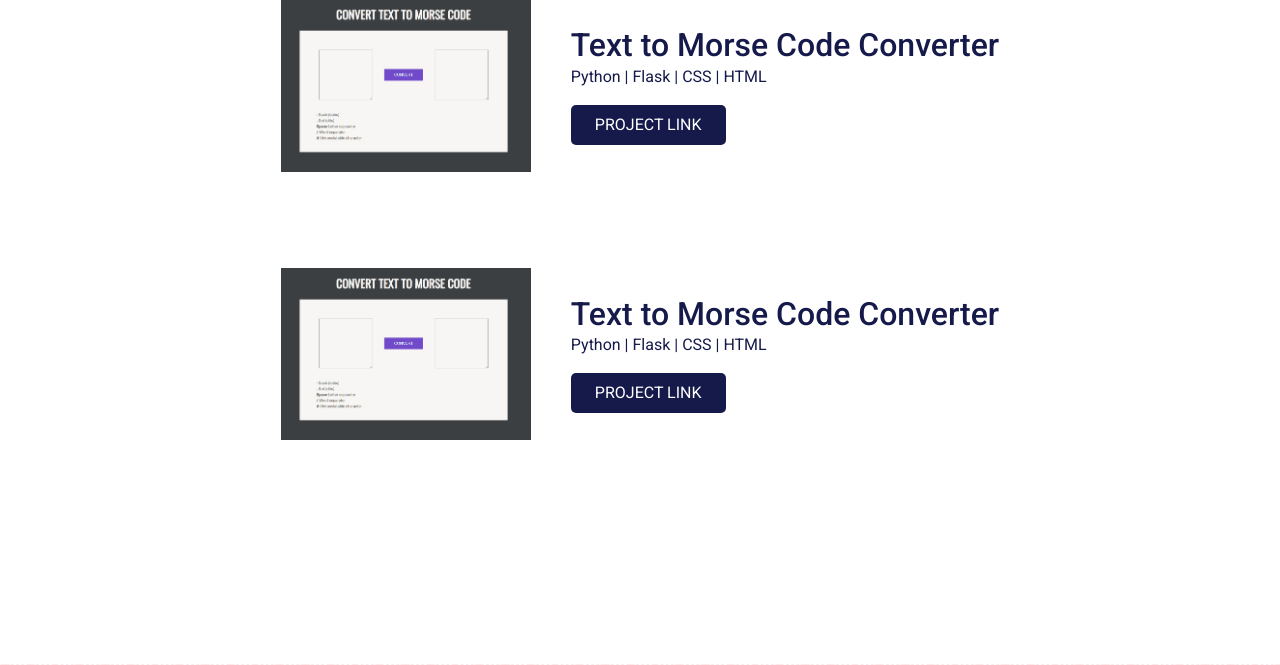
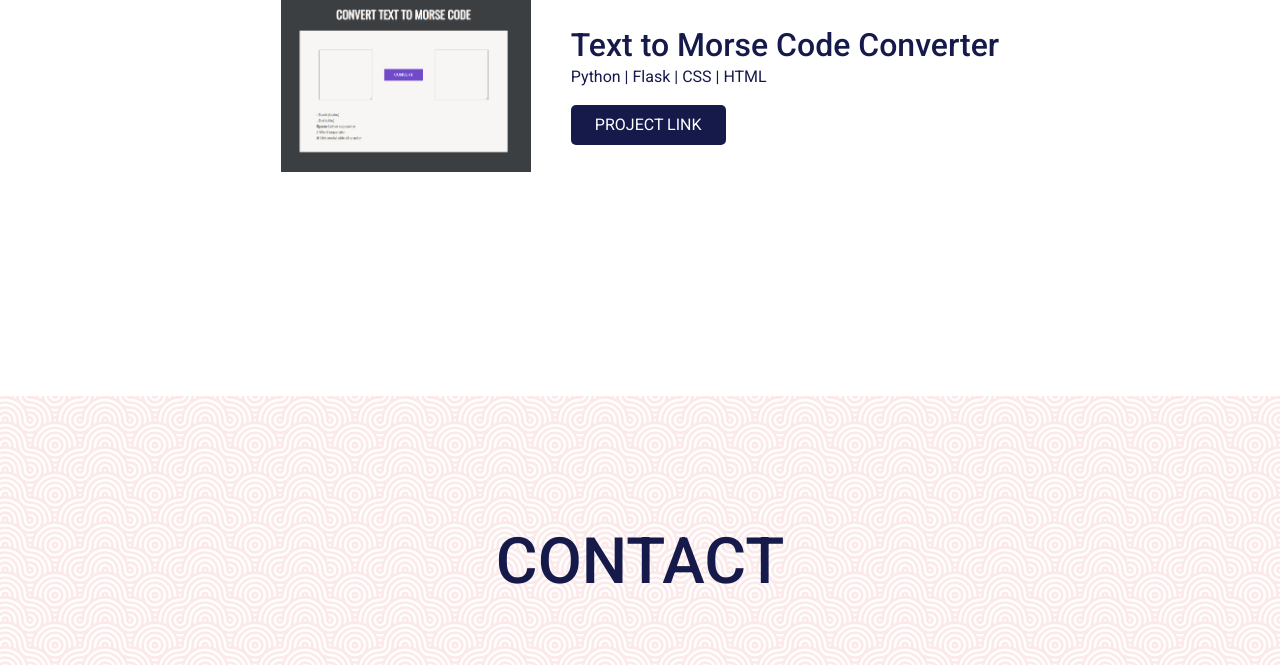
Before and after one commit to GabrieleSak/portfolio-website, a Flask app: page / in a window 1280 px wide. Shown: the part 2278-2943 px from the top of the page. Run offline with Flask 2, Linux system fonts and the light colour scheme; some libraries are stand-ins or nearby versions.

Commit message:
Remove duplicated project

```diff
--- a/templates/index.html
+++ b/templates/index.html
@@ -44,6 +44,7 @@
         <h2>PROJECTS</h2>
         <div class="projects-text">
             Here you can see some of the projects that I created.
+
         </div>
 
         <div class="project">
@@ -57,15 +58,6 @@
         </div>
 
 
-        <div class="project">
-            <img src="static/img/morse_code_converter.png" alt="Morse COde Converter">
-            <div class="project-text">
-                <h4>Text to Morse Code Converter</h4>
-                <p class="tech-list"> Python | Flask | CSS | HTML </p>
-                <a class="project-link" target=”_blank” href="https://text-to-morse-code-converter.onrender.com/"> Project Link</a>
-            </div>
-
-        </div>
 
 
     </div>
```
